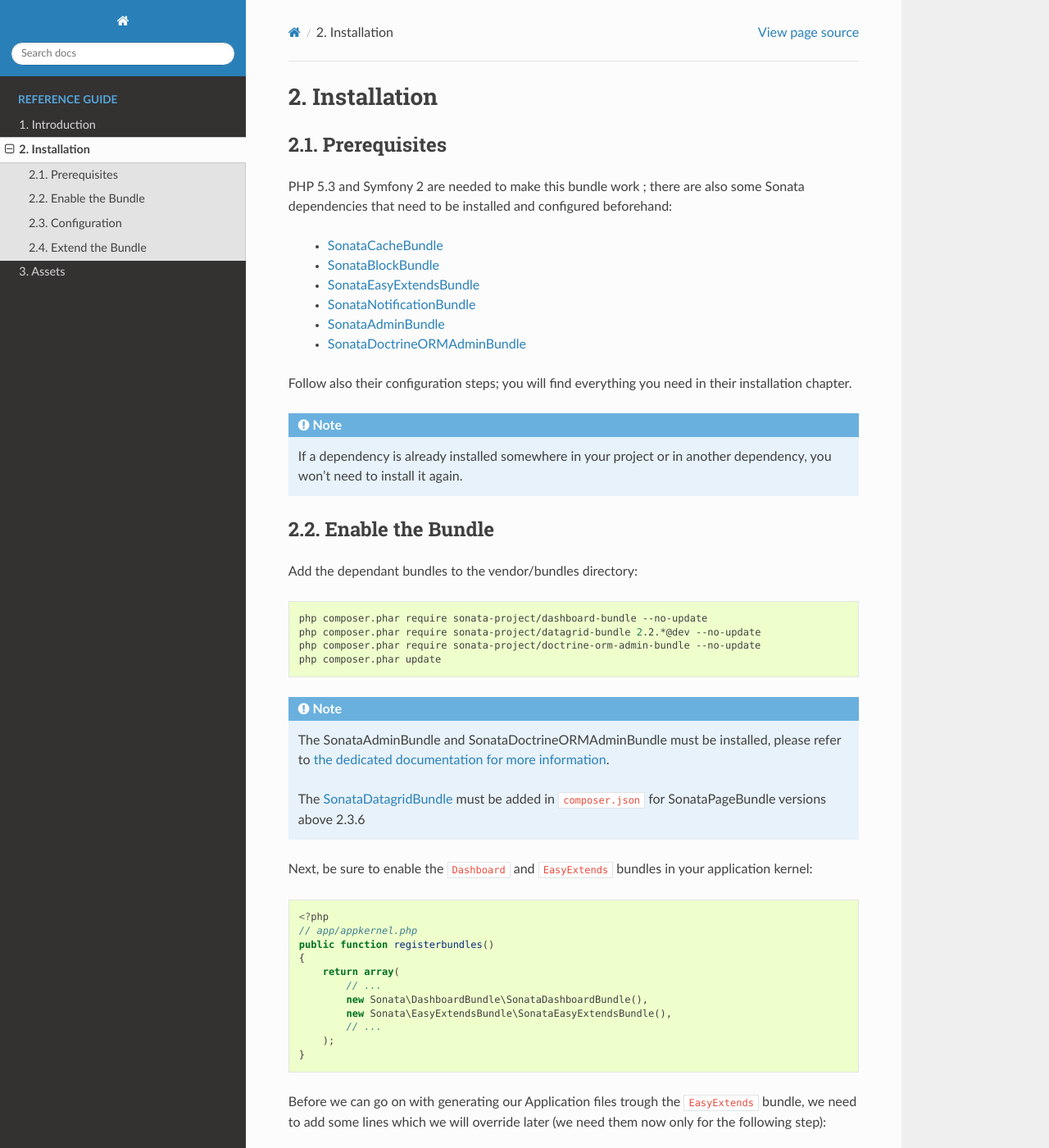
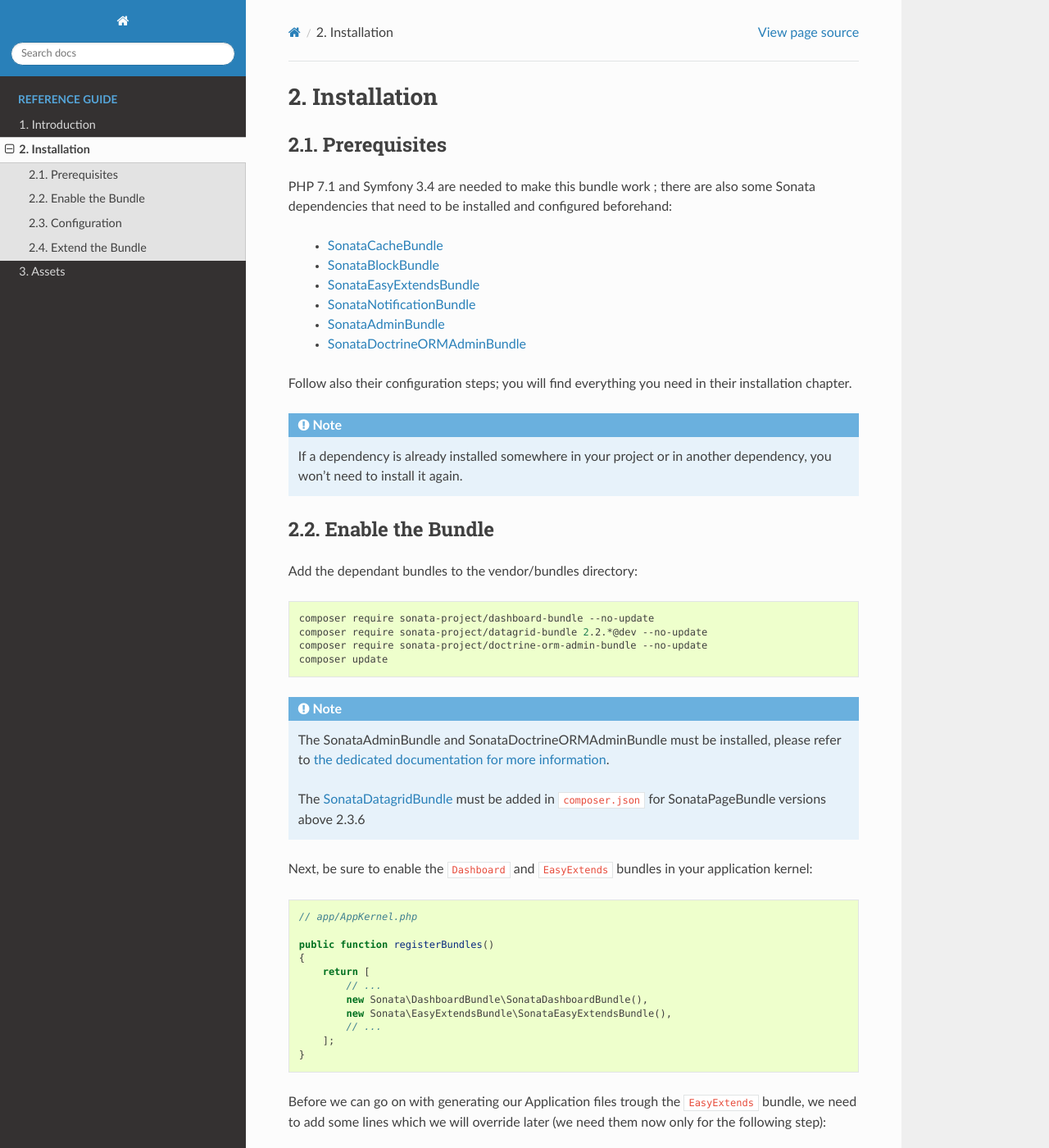
Before and after one commit to sonata-project/SonataDashboardBundle, a Sphinx documentation site: the page built from docs/reference/installation.rst, in a window 1280 px wide and 1400 px high. Shown: the whole window at 82% size. Built offline with Sphinx 7.4.7 and the Read the Docs theme 2.0.0, drawn with Linux system fonts in a browser that asks for light colours; some of the changed text lies outside the part shown.

Commit message:
Fix docs

```diff
--- a/docs/reference/installation.rst
+++ b/docs/reference/installation.rst
@@ -3,7 +3,8 @@
 
 Prerequisites
 -------------
-PHP 5.3 and Symfony 2 are needed to make this bundle work ; there are also some
+
+PHP 7.1 and Symfony 3.4 are needed to make this bundle work ; there are also some
 Sonata dependencies that need to be installed and configured beforehand:
 
     - `SonataCacheBundle <https://sonata-project.org/bundles/cache>`_
@@ -16,19 +17,21 @@
 Follow also their configuration steps; you will find everything you need in their installation chapter.
 
 .. note::
+
     If a dependency is already installed somewhere in your project or in
     another dependency, you won't need to install it again.
 
 Enable the Bundle
 -----------------
+
 Add the dependant bundles to the vendor/bundles directory:
 
 .. code-block:: bash
 
-    php composer.phar require sonata-project/dashboard-bundle --no-update
-    php composer.phar require sonata-project/datagrid-bundle 2.2.*@dev --no-update
-    php composer.phar require sonata-project/doctrine-orm-admin-bundle --no-update
-    php composer.phar update
+    composer require sonata-project/dashboard-bundle --no-update
+    composer require sonata-project/datagrid-bundle 2.2.*@dev --no-update
+    composer require sonata-project/doctrine-orm-admin-bundle --no-update
+    composer update
 
 .. note::
 
@@ -36,23 +39,22 @@
 
     The `SonataDatagridBundle <https://github.com/sonata-project/SonataDatagridBundle>`_ must be added in ``composer.json`` for SonataPageBundle versions above 2.3.6
 
-Next, be sure to enable the ``Dashboard`` and ``EasyExtends`` bundles in your application kernel:
+Next, be sure to enable the ``Dashboard`` and ``EasyExtends`` bundles in your application kernel::
 
-.. code-block:: php
+    // app/AppKernel.php
 
-    <?php
-    // app/appkernel.php
-    public function registerbundles()
+    public function registerBundles()
     {
-        return array(
+        return [
             // ...
             new Sonata\DashboardBundle\SonataDashboardBundle(),
             new Sonata\EasyExtendsBundle\SonataEasyExtendsBundle(),
             // ...
-        );
+        ];
     }
 
-Before we can go on with generating our Application files trough the ``EasyExtends`` bundle, we need to add some lines which we will override later (we need them now only for the following step):
+Before we can go on with generating our Application files trough the ``EasyExtends`` bundle,
+we need to add some lines which we will override later (we need them now only for the following step):
 
 .. code-block:: yaml
 
@@ -70,12 +72,14 @@
 configuration file.
 
 .. note::
+
     If your ``auto_mapping`` have a ``false`` value, add these lines to your
-    mapping configuration :
+    mapping configuration:
 
     .. code-block:: yaml
 
         # app/config/config.yml
+
         doctrine:
             orm:
                 entity_managers:
@@ -84,15 +88,15 @@
                             ApplicationSonataDashboardBundle: ~ # only once the ApplicationSonataDashboardBundle is generated
                             SonataDashboardBundle: ~
 
-
 Extend the Bundle
 -----------------
+
 At this point, the bundle is usable, but not quite ready yet. You need to
 generate the correct entities for the dashboard:
 
 .. code-block:: bash
 
-    php app/console sonata:easy-extends:generate SonataDashboardBundle
+    app/console sonata:easy-extends:generate SonataDashboardBundle
 
 If you specify no parameter, the files are generated in app/Application/Sonata... but you can specify the path with --dest=src
 
@@ -104,21 +108,18 @@
     through a global namespace. For instance the dashboard will be
     ``Application\Sonata\DashboardBundle\Entity\Dashboard``.
 
-Now, add the new `Application` Bundle to the kernel
+Now, add the new `Application` Bundle to the kernel::
 
-.. code-block:: php
-
-    <?php
-    public function registerbundles()
+    public function registerBundles()
     {
-        return array(
+        return [
             // ...
 
             // Application Bundles
             new Application\Sonata\DashboardBundle\ApplicationSonataDashboardBundle(),
 
             // ...
-        );
+        ];
     }
 
-And now, you're good to go !
+And now, you're good to go!
```
